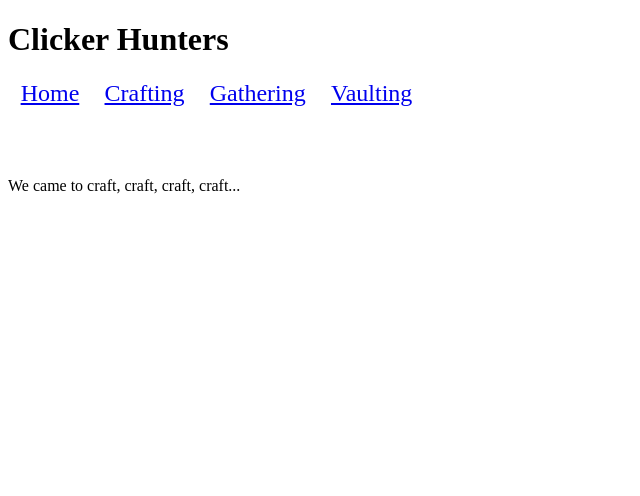
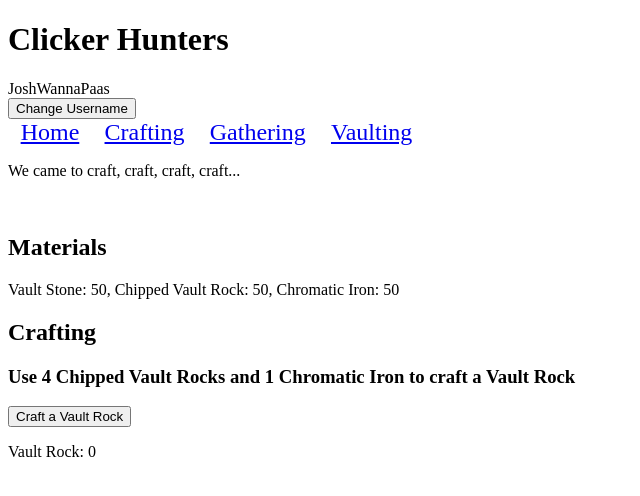
Before and after one commit to JoshWannaPaas/clicker-hunters, a Next.js app: page /world/crafting in a window 1280 px wide. Shown: the top 496 px of the page, without its empty margins (0-640 px from the left). Built offline with nearby package versions, Linux system fonts and the light colour scheme.

Commit message:
Introducing Recoil for Data Persistence

```diff
--- a/package.json
+++ b/package.json
@@ -17,6 +17,7 @@
     "next": "13.4.12",
     "react": "18.2.0",
     "react-dom": "18.2.0",
+    "recoil": "^0.7.7",
     "typescript": "5.1.6"
   }
 }
--- a/src/app/layout.tsx
+++ b/src/app/layout.tsx
@@ -1,7 +1,12 @@
+"use client"
+
+import ProfileSection from '@/components/ProfileSection'
 import './globals.css'
 import type { Metadata } from 'next'
 import { Inter } from 'next/font/google'
 import Link from 'next/link'
+import { RecoilRoot } from 'recoil'
+import SignInSection from '@/components/SignInSection'
 
 const inter = Inter({ subsets: ['latin'] })
 
@@ -11,23 +16,29 @@ export const metadata: Metadata = {
 }
 
 export default function RootLayout ({children,}: {children: React.ReactNode}) {
+
   return (
       <html lang="en">
         <body>
+          <RecoilRoot>
+            <div>
               <h1>Clicker Hunters</h1>
+
+              <ProfileSection />
+              <SignInSection />
               <Link className="nav" href="/">Home</Link>
               <Link className="nav" href="/world/crafting">Crafting</Link>
               <Link className="nav" href="/world/gathering">Gathering</Link>
               <Link className="nav" href="/world/vaulting">Vaulting</Link>
+            </div>
 
 
 
 
 
 
-
-        <br /><br /><br /><br />
             {children}
+          </RecoilRoot>
         </body>
       </html>
   )
--- a/src/app/world/crafting/page.tsx
+++ b/src/app/world/crafting/page.tsx
@@ -1,8 +1,61 @@
+"use client"
+
+import React from "react";
+
 export default function Home() {
+
+  // Names of Materials you have
+  const materialList = [
+    "Vault Stone", "Chipped Vault Rock", "Chromatic Iron"
+  ]
+
+  // Amounts of the materials you have
+  const [materialValues, setMaterialValues] = React.useState([50, 50, 50]);
+
+
+  // Materials Object
+  const materials: Record<string, number> = {
+    "Vault Stone": 50,
+    "Chipped Vault Rock": 50,
+    "Chromatic Iron": 50
+  }
+
+  // String form of Name: Value
+  const getMaterials =  () => {
+    let msg = "";
+    for(let i = 0; i < materialList.length; i++){
+      msg += materialList[i] + ": " + materialValues[i];
+      if(i != materialList.length-1)
+        msg += ", ";
+    }
+
+    return msg;
+  }
+
+
+  // Craft Vault Rock
+  const [vaultRock, setVaultRock] = React.useState(0);
+  const vaultChipForRock = 4;
+  const chromIronForRock = 1;
+
+  const craftVaultRock = () => {
+    if(materials["Chipped Vault Rock"] >= vaultChipForRock && materials["Chromatic Iron"] >= chromIronForRock){
+      materials["Chipped Vault Rock"] -= vaultChipForRock;
+      materials["Chromatic Iron"] -= chromIronForRock;
+      setVaultRock(vaultRock + 1);
+    }
+  }
+
+
     return (
       <main>
         <p>We came to craft, craft, craft, craft...</p><br />
-        <a></a>
+        <h2>Materials</h2>
+        <p>{getMaterials()}</p>
+        <h2>Crafting</h2>
+        <h3>Use {vaultChipForRock} Chipped Vault Rocks and {chromIronForRock} Chromatic Iron to craft a Vault Rock</h3>
+        <button onClick={craftVaultRock}>Craft a Vault Rock</button>
+        <p>Vault Rock: {vaultRock}</p>
       </main>
     )
   }
--- /dev/null
+++ b/src/components/ProfileSection.tsx
@@ -0,0 +1,19 @@
+import { usernameAtom } from "@/recoil/profile";
+import { useRecoilState } from "recoil";
+
+
+
+const ProfileSection = () => {
+  const [username, setUsername] = useRecoilState(usernameAtom)
+
+  return (
+    <div>
+      {username}
+    </div>
+  )
+}
+export default ProfileSection;
+
+// export default function ProfileSection () {
+
+// }
--- /dev/null
+++ b/src/components/SignInSection.tsx
@@ -0,0 +1,16 @@
+import { usernameAtom } from "@/recoil/profile"
+import { useRecoilState } from "recoil"
+
+const SignInSection = () => {
+  const [username, setUsername] = useRecoilState(usernameAtom)
+
+  return (
+    <div>
+      <button onClick={() => {
+        setUsername("Tommy")
+      }}>Change Username</button>
+    </div>
+    )
+
+}
+export default SignInSection;
--- /dev/null
+++ b/src/recoil/profile.ts
@@ -0,0 +1,25 @@
+import { AtomEffect, atom } from "recoil";
+
+const localStorageEffect = (key: string):AtomEffect<any> => ({setSelf, onSet}) => {
+  if (typeof window === 'undefined') return;
+
+  const savedValue = localStorage.getItem(key)
+  if (savedValue != null) {
+    setSelf(JSON.parse(savedValue));
+  }
+
+  onSet((newValue, _, isReset) => {
+    isReset
+      ? localStorage.removeItem(key)
+      : localStorage.setItem(key, JSON.stringify(newValue));
+  });
+};
+
+/**
+ * The user's username
+ */
+export const usernameAtom = atom<string>({
+  key: "usernameAtom",
+  default: "JoshWannaPaas",
+  effects: [ localStorageEffect("usernameAtom") ]
+});
```
Also changed, not shown: src/app/world/vaulting/page.tsx (+50 -9 lines), src/app/img/Skaia VH S3.png (added), src/recoil/inventory.ts (added), 1 other file (tests, documents, lock files or other folders). Lines whose indentation alone changed are shown as unchanged.
